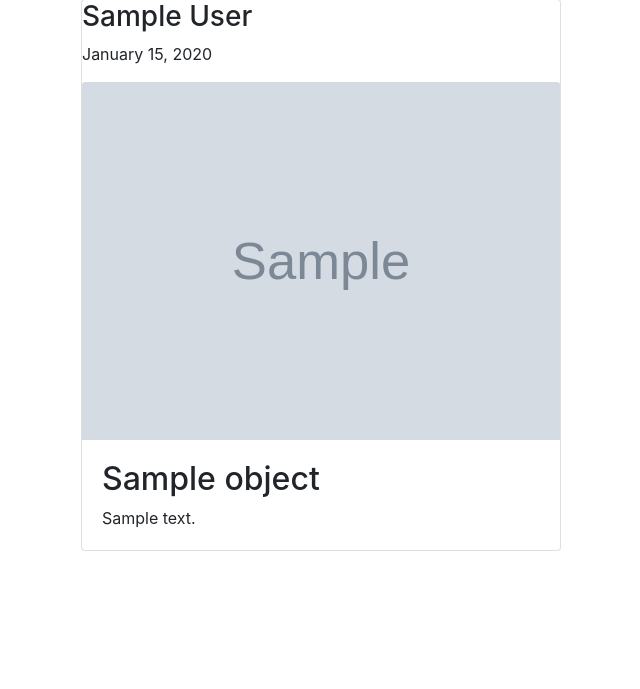
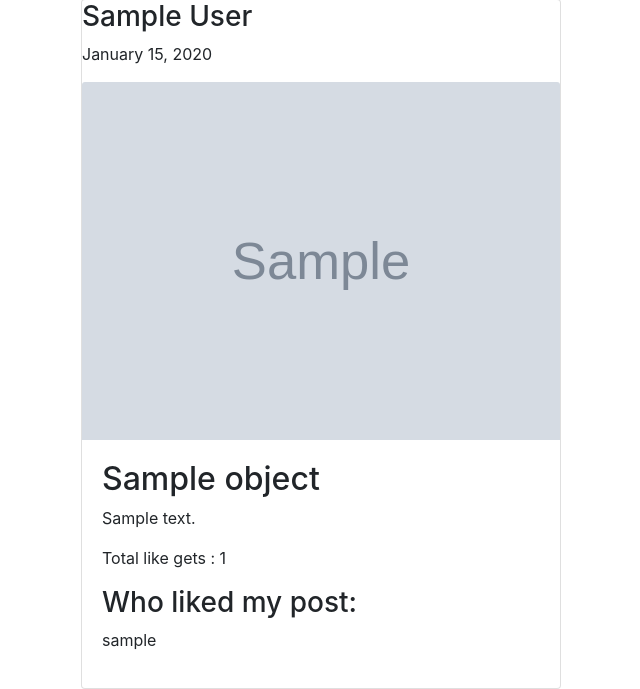
Before and after one commit to ashutosh164/django-blog, a Django app: template blog/templates/detail.html in a window 1280 px wide. Shown: the part 405-1094 px from the top of the page, without its empty margins (19-659 px from the left). Before the commit the page ends 956 px from the top, so only its background shows below. Run offline with Django 3.2, Linux system fonts and the light colour scheme; the template is opened without the code that fills it: most values are stand-ins (such as "Sample title", 1, 10 or a date in 2020); grey boxes marked "Sample" are stand-in pictures; some libraries are stand-ins or nearby versions.

Commit message:
add total no. of like and who like the post in details page

```diff
--- a/blog/models.py
+++ b/blog/models.py
@@ -65,4 +65,4 @@ class Like(models.Model):
     value = models.CharField(choices=LIKE_CHOICES,default='Like', max_length=10)
 
     def __str__(self):
-        return str(self.post)
+        return f'{self.user}--{self.post}'
--- a/blog/templates/detail.html
+++ b/blog/templates/detail.html
@@ -10,6 +10,11 @@
            <div class="card-body">
                <h2 class="card-text">{{ object.title }}</h2>
                <p class="card-text">{{ object.content }}</p>
+               <p class="card-text">Total like gets : {{ object.liked.all.count }}</p>
+               <h3>Who liked my post: </h3>
+               {% for i in post_liked %}
+                    <p>{{ i.username }}</p>
+               {% endfor %}
 
                {% if object.author == user %}
                     <a class="btn btn-info" href="{% url 'update' object.pk %}">Update</a>
```
Also changed, not shown: blog/views.py (+8 -1 lines).
